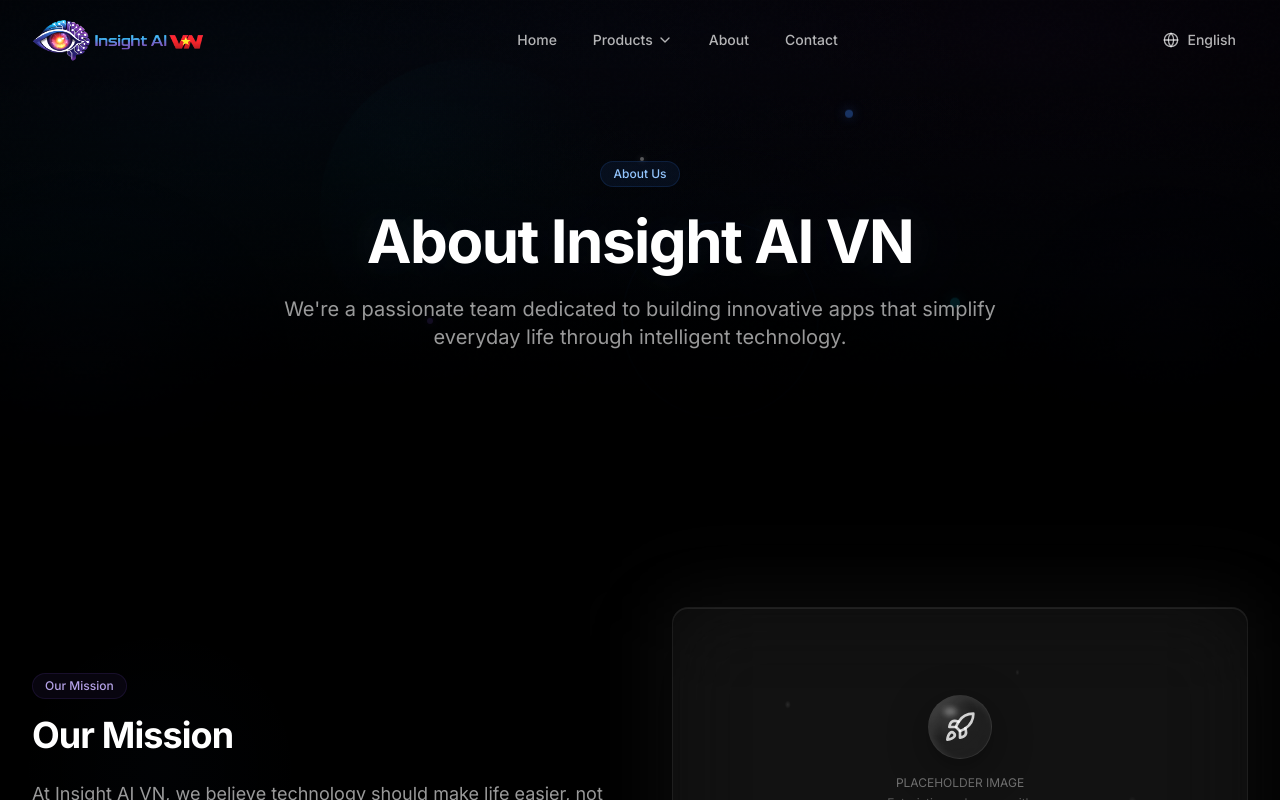
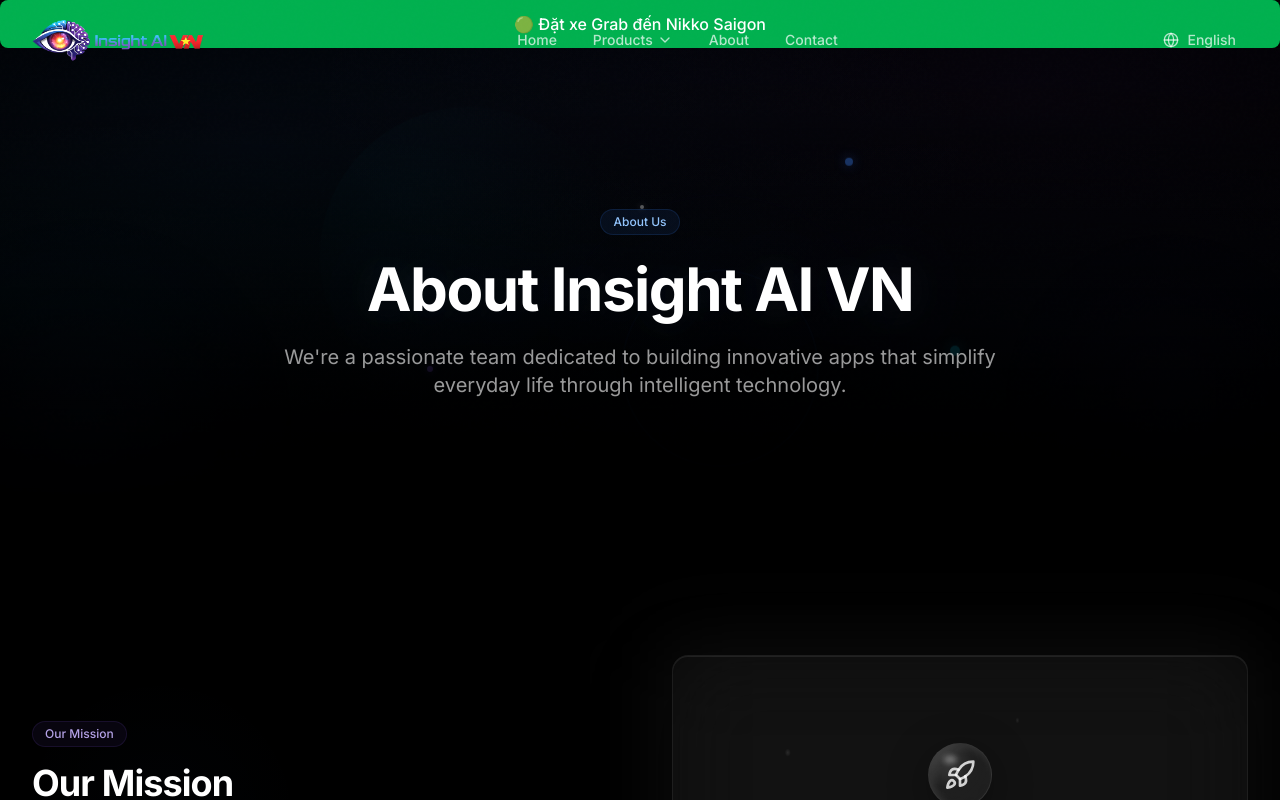
Before and after one commit to lethanhdatit/landing.site, a Next.js app: page /en/about in a window 1280 px wide. Shown: the top 800 px of the page. Built offline with nearby package versions, Linux system fonts and the light colour scheme.

Commit message:
GrabButton

```diff
--- a/src/app/[locale]/about/page.tsx
+++ b/src/app/[locale]/about/page.tsx
@@ -4,6 +4,7 @@
 import { ScrollAnimationWrapper } from '@/components/ui/scroll-animation';
 import { GlowingCard } from '@/components/ui/glowing-card';
 import { FloatingOrbs } from '@/components/ui/floating-orbs';
+import GrabButton from '@/components/ui/grab-button';
 
 export function generateStaticParams() {
   return locales.map((locale) => ({ locale }));
@@ -38,6 +39,7 @@
 
   return (
     <div className="flex flex-col">
+      <GrabButton />
       {/* Hero Section */}
       <section className="relative overflow-hidden pt-32 pb-20 md:pt-40 md:pb-32">
         {/* Background */}
--- a/src/app/layout.tsx
+++ b/src/app/layout.tsx
@@ -29,7 +29,7 @@
         <script
           src="https://chatbot-api.insight.ai.vn/widget.js"
           data-tenant-key="cb_EvW_r8gz_zSZ94Zzw3ISz_cmmQMZn59nw"
-          data-api-url="https://chatbot-api.insight.ai.vn"
+          data-api-url="https://chatbot-api.insight.ai.vn/api"
           data-locale="en"
           defer
         ></script>
--- /dev/null
+++ b/src/components/ui/grab-button.tsx
@@ -0,0 +1,47 @@
+'use client';
+
+import Link from 'next/link';
+import { useEffect, useState } from 'react';
+
+export default function GrabButton() {
+  const [isMobile, setIsMobile] = useState(false);
+
+  // Kiểm tra xem người dùng có dùng thiết bị di động không
+  useEffect(() => {
+    const userAgent = typeof window !== 'undefined' ? navigator.userAgent : '';
+    const mobile = /Android|iPhone|iPad|iPod/i.test(userAgent);
+    setIsMobile(mobile);
+  }, []);
+
+  const handleGrabLink = (e: React.MouseEvent<HTMLAnchorElement>) => {
+    if (!isMobile) {
+      // Nếu là máy tính, đổi hướng sang bản đồ web hoặc trang chủ Grab
+      e.preventDefault();
+      window.open('https://grab.com', '_blank');
+      return;
+    }
+
+    // Cơ chế Fallback cho thiết bị di động nếu chưa cài app Grab
+    const start = Date.now();
+    setTimeout(() => {
+      // Nếu sau 2.5 giây ứng dụng không phản hồi (vẫn ở lại trình duyệt)
+      // Hệ thống tự hiểu là máy chưa cài app và chuyển hướng sang chợ ứng dụng
+      if (Date.now() - start < 3000) {
+        window.location.href = 'https://apple.com'; // Đổi link CH Play nếu cần tối ưu cho Android
+      }
+    }, 2500);
+  };
+
+  // Mã hóa URL Component để tránh lỗi font chữ tiếng Việt ở phần địa chỉ
+  const grabDeepLink = `grab://open?screen=booking&dropoffLat=10.7644791&dropoffLng=106.6822648&dropoffAddress=${encodeURIComponent('Nhà hàng Buffet La Brasserie (nikko saigon)')}`;
+
+  return (
+    <Link
+      href={grabDeepLink}
+      onClick={handleGrabLink}
+      className="inline-flex items-center justify-center px-6 py-3 bg-[#00B14F] text-white font-medium rounded-lg hover:bg-[#009040] transition-colors duration-200 shadow-md"
+    >
+      🟢 Đặt xe Grab đến Nikko Saigon
+    </Link>
+  );
+}
```
